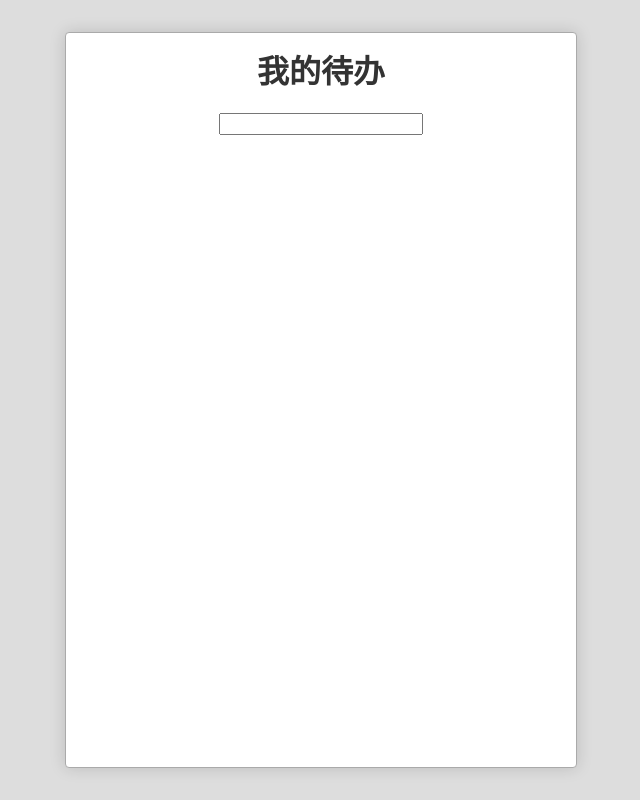
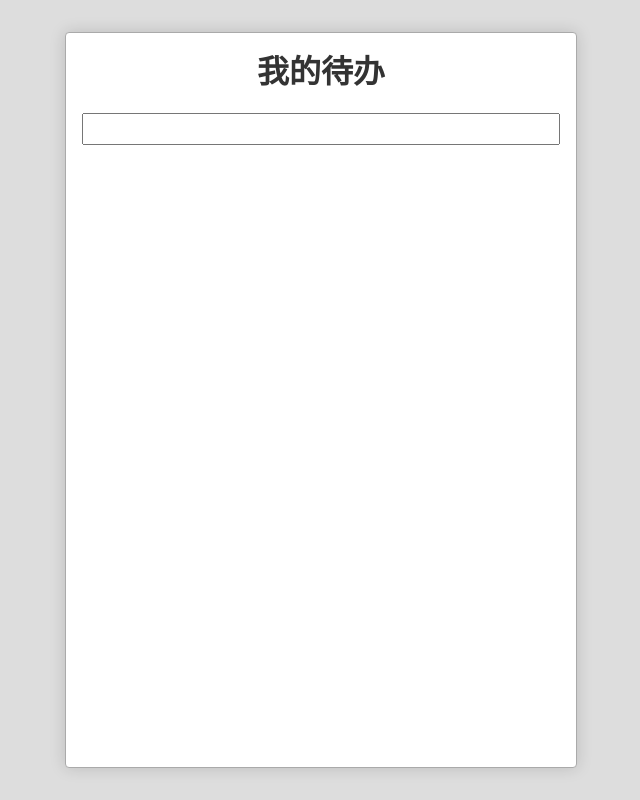
Before and after one commit to HeroMeiKong/MyReact, a React (Create React App) app: page / in a window 1280 px wide. Shown: the whole page, without its empty margins (319-959 px from the left). Built offline with nearby package versions, Linux system fonts and the light colour scheme.

Commit message:
更新 TodoInput 的样式

```diff
--- /dev/null
+++ b/src/TodoInput.css
@@ -0,0 +1,7 @@
+.TodoInput{
+  width: 100%;
+  line-height: 1.8;
+  margin-bottom: 1em;
+  font-size: 16px;
+  padding: 0 .2em;
+}
--- a/src/TodoInput.js
+++ b/src/TodoInput.js
@@ -1,8 +1,10 @@
 import React,{Component} from 'react'
+import './TodoInput.css'
 
 export default class TodoInput extends Component{
   render(){
     return <input type="text" defaultValue={this.props.content}
+    className="TodoInput"
     onChange={this.changeTitle.bind(this)}
     onKeyPress={this.submit.bind(this)} />
   }
```
